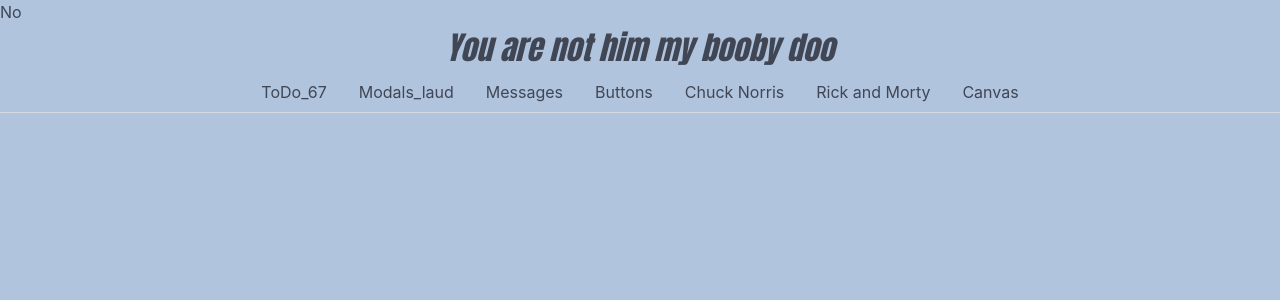
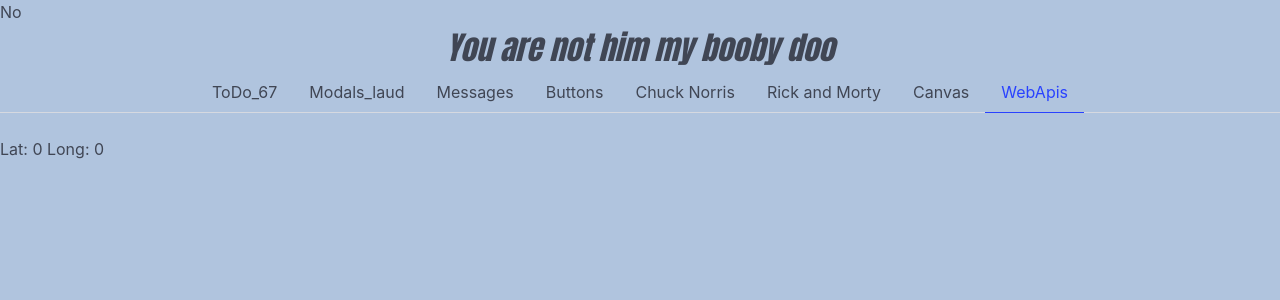
Before and after one commit to RainerTA-24A/learnnode, a Vue app: page /webapis in a window 1280 px wide. Shown: the top 300 px of the page. Built offline with nearby package versions, Linux system fonts and the light colour scheme; no server answers.

Commit message:
Add geolocations and deploy

```diff
--- a/package.json
+++ b/package.json
@@ -4,7 +4,8 @@
   "type": "module",
   "private": true,
   "scripts": {
-    "dev": "vite"
+    "dev": "vite",
+    "build": "vite build"
   },
   "devDependencies": {
     "@types/bun": "latest",
@@ -19,6 +20,7 @@
     "axios": "^1.13.6",
     "boxen": "^8.0.1",
     "bulma": "^1.0.4",
+    "surge": "^0.27.3",
     "vue": "^3.5.27",
     "vue-router": "4"
   }
--- a/src/index.js
+++ b/src/index.js
@@ -9,6 +9,7 @@ import Buttons from "./pages/Buttons.vue";
 import ChuckNorris from "./pages/ChuckNorris.vue";
 import RickAndMorty from "./pages/RickAndMorty.vue";
 import CanvasExample from "./pages/CanvasExample.vue";
+import WebApis from "./pages/WebApis.vue";
 
 const routes = [
   { path: "/", component: ToDo, name: "ToDo_67" },
@@ -18,6 +19,7 @@ const routes = [
   { path: "/chuck", component: ChuckNorris, name: 'Chuck Norris' },
   { path: "/rickandmorty", component: RickAndMorty, name: 'Rick and Morty' },
   { path: "/canvas", component: CanvasExample, name: 'Canvas' },
+  { path: "/webapis", component: WebApis, name: 'WebApis' },
 ];
 
 export const router = createRouter({
--- /dev/null
+++ b/src/pages/WebApis.vue
@@ -0,0 +1,19 @@
+<script setup>
+import { ref } from 'vue';
+
+let coords = ref({ lat: 0, long: 0 });
+if ("geolocation" in navigator) {
+    navigator.geolocation.getCurrentPosition((position) => {
+        console.log(position.coords.latitude, position.coords.longitude);
+        coords.value.lat = position.coords.latitude;
+        coords.value.long = position.coords.longitude;
+    });
+} else {
+    /* geolocation IS NOT available */
+}
+
+</script>
+
+<template>
+    <h1>Lat: {{ coords.lat }} Long: {{ coords.long }}</h1>
+</template>
--- a/vite.config.js
+++ b/vite.config.js
@@ -2,5 +2,6 @@ import { defineConfig } from 'vite';
 import vue from '@vitejs/plugin-vue';
 
 export default defineConfig({
+  base: process.env.VITE_BASE ?? '/',
   plugins: [vue()],
 });
```
Also changed, not shown: test.txt, 1 other file (tests, documents, lock files or other folders).
